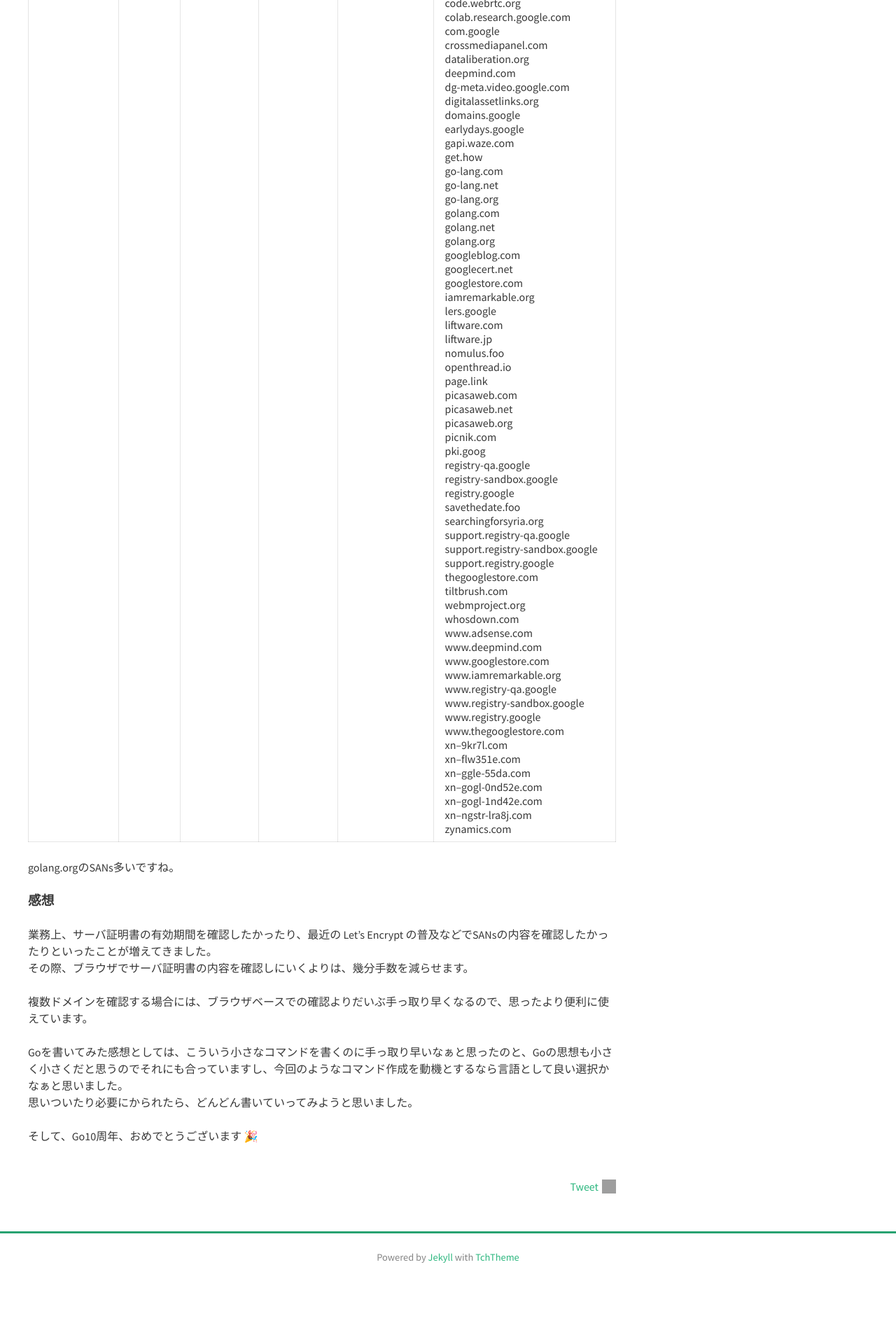
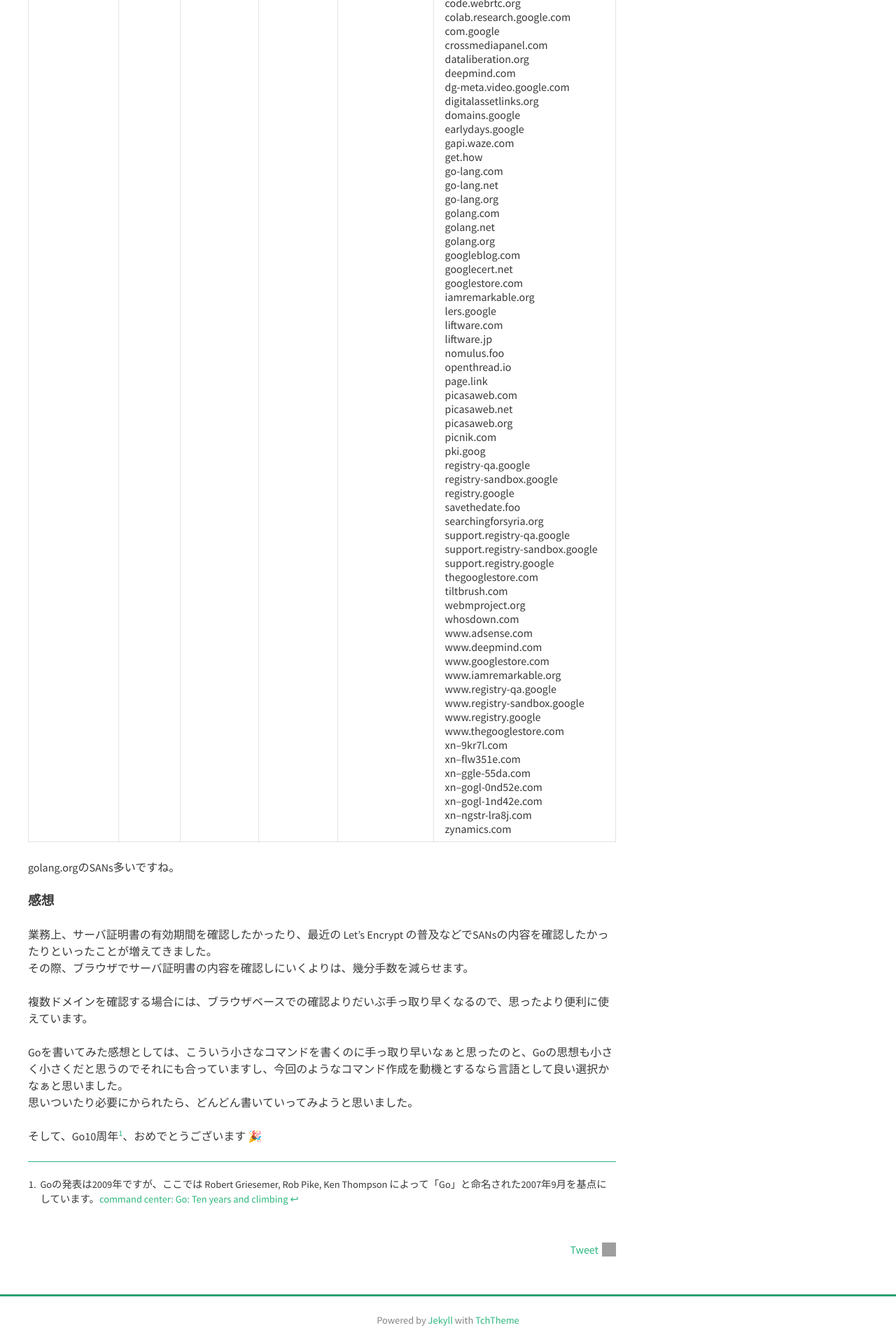
Before and after one commit to genkiroid/genkiroid.github.io, a Jekyll site: the page built from _posts/2017-09-23-cert-command.md, in a window 1280 px wide. Shown: the part 3324-5244 px from the top of the page at 70% size. Built offline with Jekyll 4.4.1, drawn with Linux system fonts in a browser that asks for light colours; nearby versions of some CDN libraries; emoji names are drawn with the system emoji font; comment, search, counter and statistics services are not loaded; before the commit the page ends 5154 px from its top, so only the background shows below that; grey boxes are pictures that could not be loaded.

Commit message:
Complement about Go's 10th anniversary

```diff
--- a/_config.yml
+++ b/_config.yml
@@ -45,7 +45,7 @@ permalink: pretty
 # Scripts.
 #
 google_analytics: # e.g. UA-000000-01
-disqus: genkiroid
+# disqus: genkiroid
 
 #
 # Localizations.
--- a/_posts/2017-09-23-cert-command.md
+++ b/_posts/2017-09-23-cert-command.md
@@ -97,4 +97,6 @@ golang.orgのSANs多いですね。
 Goを書いてみた感想としては、こういう小さなコマンドを書くのに手っ取り早いなぁと思ったのと、Goの思想も小さく小さくだと思うのでそれにも合っていますし、今回のようなコマンド作成を動機とするなら言語として良い選択かなぁと思いました。
 思いついたり必要にかられたら、どんどん書いていってみようと思いました。
 
-そして、Go10周年、おめでとうございます :tada:
+そして、Go10周年[^anniversary]、おめでとうございます :tada:
+
+[^anniversary]: Goの発表は2009年ですが、ここでは Robert Griesemer, Rob Pike, Ken Thompson によって「Go」と命名された2007年9月を基点にしています。[command center: Go: Ten years and climbing](https://commandcenter.blogspot.jp/2017/09/go-ten-years-and-climbing.html)
--- a/_sass/_content.scss
+++ b/_sass/_content.scss
@@ -166,7 +166,14 @@
             margin-top: $margin;
         }
         .footnotes {
+            border-top: 1px solid $link-color;
             font-size: 0.9em;
+        }
+        .footnotes ol {
+            list-style-position: outside;
+        }
+        .footnotes p {
+            margin: 3px;
         }
     }
 
```
